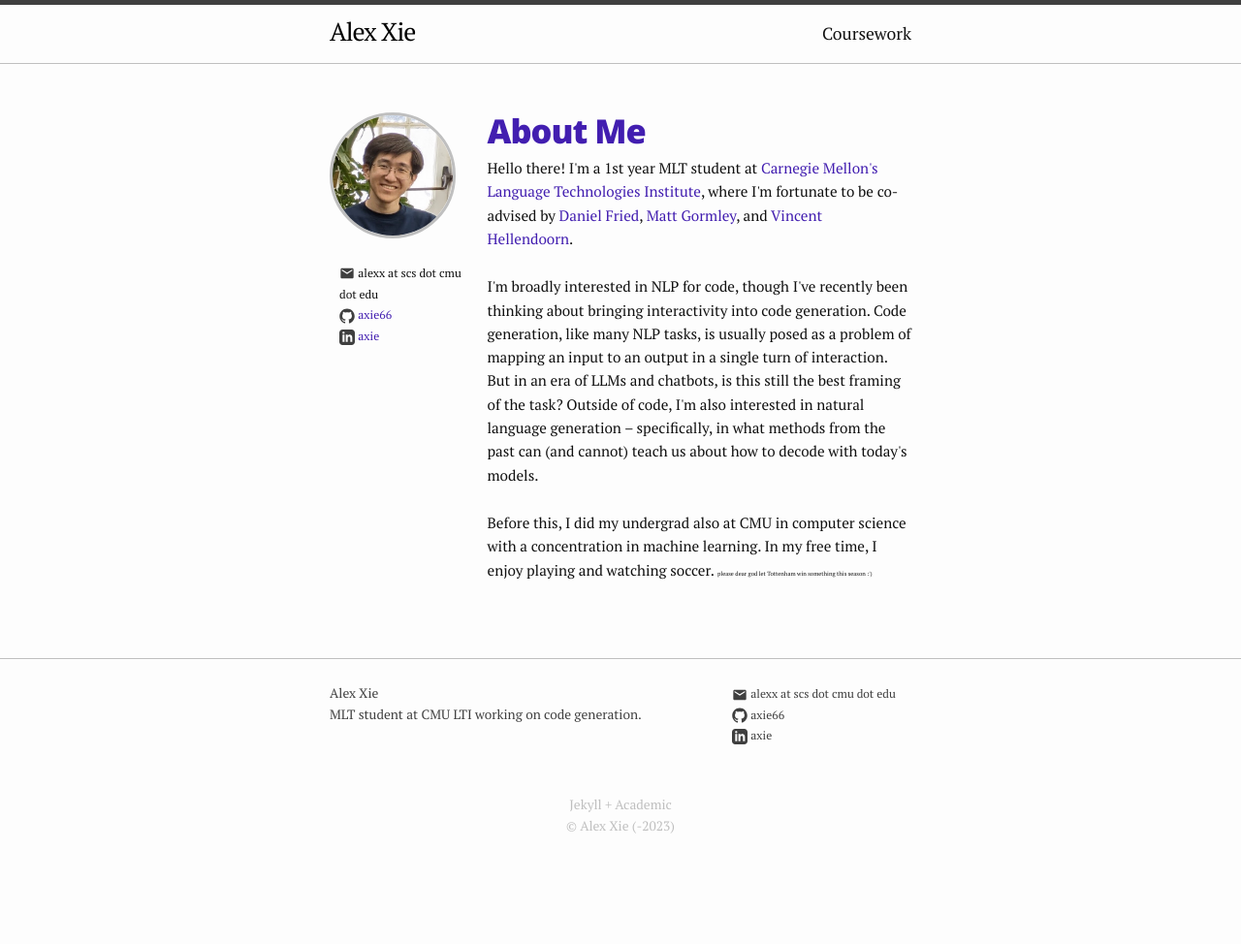
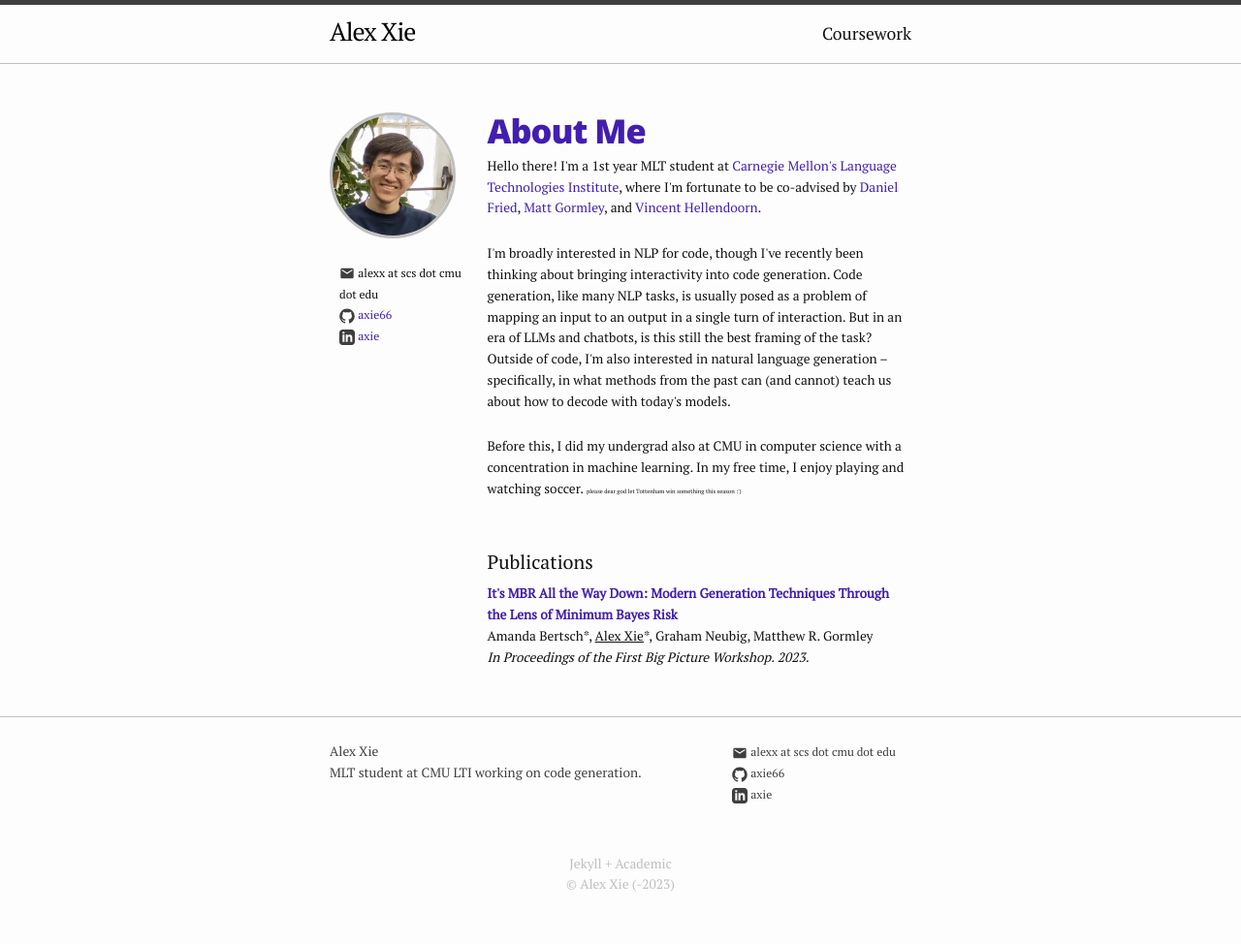
Before and after one commit to axie66/axie66.github.io, a Jekyll site: the page built from index.html, in a window 1280 px wide. Shown: the whole page at 97% size. Built offline with Jekyll 4.4.1, drawn with Linux system fonts in a browser that asks for light colours; before the commit the page ends 914 px from its top, so only the background shows below that.

Commit message:
add publication

```diff
--- a/_sass/academic.scss
+++ b/_sass/academic.scss
@@ -6,7 +6,7 @@
   h3: 1.375rem,
   h4: 1.233rem,
   p: 1.1rem,
-  small: 0.95rem,
+  small: 0.85rem,
   vsmall: 0.85rem,
 );
 
@@ -16,7 +16,7 @@
   h3: 1.375rem,
   h4: 1.233rem,
   p: 1.1rem,
-  small: 0.95rem,
+  small: 0.85rem,
   vsmall: 0.85rem,
 );
 
@@ -36,7 +36,7 @@
   h3: 1.375rem,
   h4: 1.233rem,
   p: 1.1rem,
-  small: 0.95rem,
+  small: 0.85rem,
   vsmall: 0.85rem,
 );
 
--- a/courses.html
+++ b/courses.html
@@ -14,6 +14,7 @@
 <div>
     <h3>Machine Learning & NLP</h3>
     <ul>
+        <li>11-737: Multilingual NLP (Ph.D.)</li>
         <li>10-422: Learning, Game Theory, and their Connections</li>
         <li>10-708: Probabilistic Graphical Models (Ph.D.)</li>
         <li>10-703: Deep Reinforcement Learning (Ph.D.)</li>
--- a/index.html
+++ b/index.html
@@ -24,8 +24,9 @@
     and chatbots, is this still the best framing of the task?
 <!-- </p> -->
 <!-- <p> -->
-    Outside of code, I'm also interested in natural language generation – specifically, in what methods from the
-    past can (and cannot) teach us about how to decode with today's models.
+    Outside of code, I'm also interested in natural language generation – specifically,
+    in what methods from the past can (and cannot) teach us about how to decode
+    with today's models.
 </p>
 
 <p>
@@ -33,3 +34,12 @@
     concentration in machine learning. In my free time, I enjoy playing and
     watching soccer. <span style="font-size: 6px">please dear god let Tottenham win something this season :')</span>
 </p>
+
+<h4>Publications</h4>
+<div style="margin-top: 10px;">
+    <a href='https://aclanthology.org/2023.bigpicture-1.9/'><b>It's MBR All the Way Down: Modern Generation Techniques Through the Lens of Minimum Bayes Risk</b></a>
+    <br>
+    Amanda Bertsch*, <u>Alex Xie</u>*, Graham Neubig, Matthew R. Gormley
+    <br>
+    <i>In Proceedings of the First Big Picture Workshop. 2023.</i>
+</div>
```
Also changed, not shown: 6 other files.
